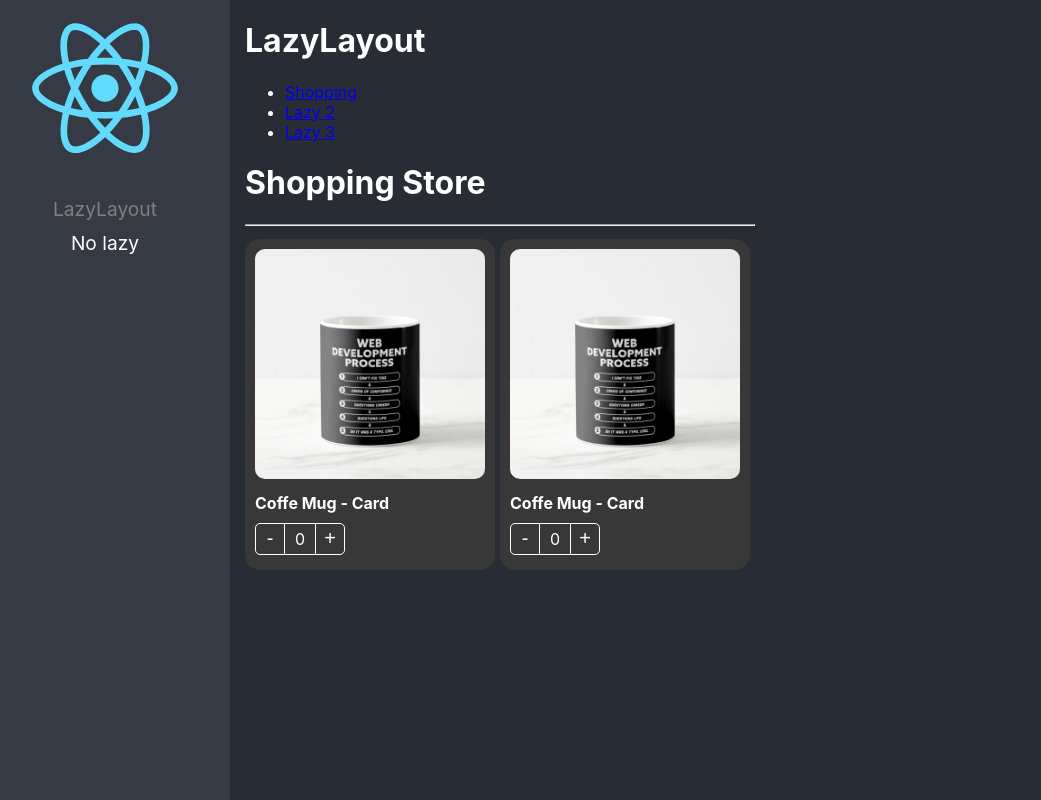
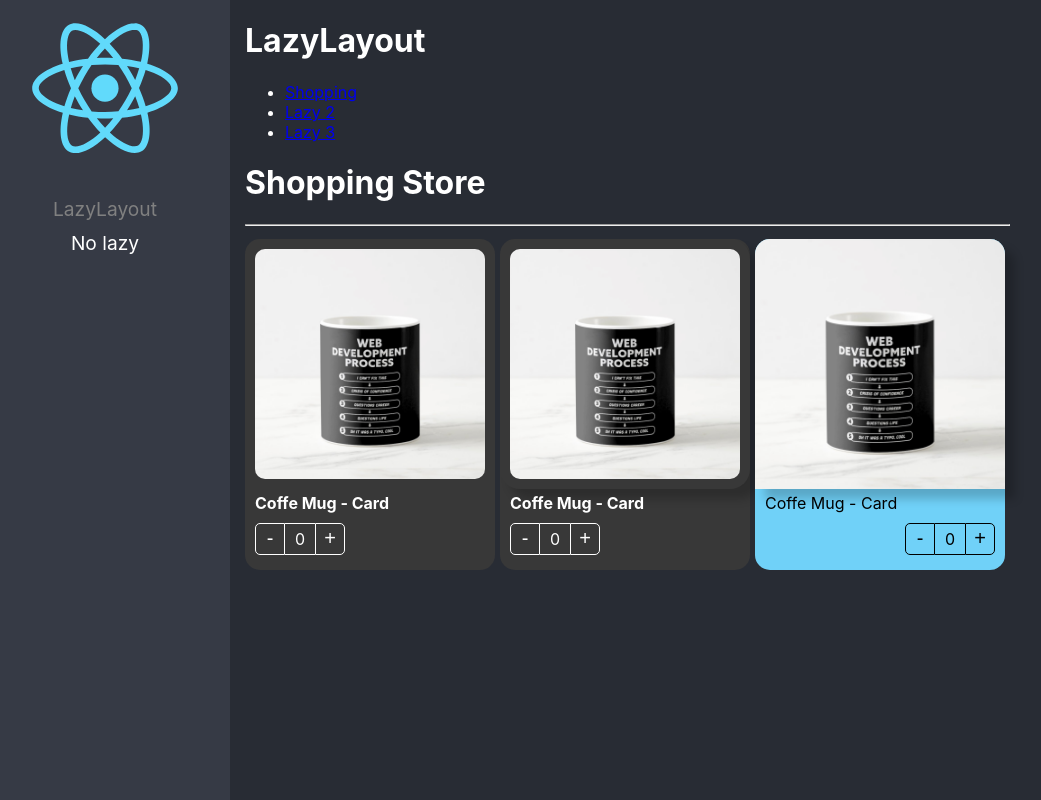
Before and after one commit to Fernanda553/react-initial-app, a React (Create React App) app: page /lazyload/lazy1 in a window 1280 px wide. Shown: the whole page, without its empty margins (20-1061 px from the left). Built offline with nearby package versions, Linux system fonts and the light colour scheme.

Commit message:
React CSSProperties

```diff
--- a/src/02-component-patterns/components/ProductButtons.tsx
+++ b/src/02-component-patterns/components/ProductButtons.tsx
@@ -1,16 +1,21 @@
 import { ProductContext } from "./ProductCard"
-import { useContext } from "react"
+import { CSSProperties, useContext } from "react"
 import styles from '../styles/styles.module.css'
 
 export interface Props {
     className?: string
+    style?: CSSProperties
+
 }
 
-export const ProductButtons = ({className}: Props) => {
+export const ProductButtons = ({className, style}: Props) => {
     const {increaseBy, counter } = useContext(ProductContext)
 
     return(
-        <div className={`${styles.buttonsContainer} ${className}`}>
+        <div
+        className={`${styles.buttonsContainer} ${className}`}
+        style={style}
+        >
         <button
         className={styles.buttonMinus}
         onClick={() => increaseBy(-1)}
--- a/src/02-component-patterns/components/ProductCard.tsx
+++ b/src/02-component-patterns/components/ProductCard.tsx
@@ -1,6 +1,6 @@
 import styles from '../styles/styles.module.css'
 import useProduct from '../hooks/useProduct'
-import { createContext, Dispatch, ReactElement, useContext } from 'react'
+import { createContext, CSSProperties, ReactElement } from 'react'
 import { Product, ProductContextProps} from '../interfaces/interfaces'
 
   export const ProductContext = createContext({} as ProductContextProps)
@@ -11,9 +11,10 @@
       product: Product
       children?: ReactElement | ReactElement[]
       className?: string
+      style?: CSSProperties
   }
 
-export const ProductCard = ({children, product , className}: Props) => {
+export const ProductCard = ({children, product , className, style}: Props) => {
     const { counter, increaseBy} = useProduct()
 
   return (
@@ -22,7 +23,10 @@
         increaseBy,
         product
     }}>
-            <div className={`${ styles.productCard } ${className}`}>
+            <div
+            className={`${ styles.productCard } ${className}`}
+            style={style}
+            >
         {children}
 {/*         <ProductImage img={product.img}/>
        <ProductTitle title={product.title}/>
--- a/src/02-component-patterns/components/ProductImage.tsx
+++ b/src/02-component-patterns/components/ProductImage.tsx
@@ -1,4 +1,4 @@
-import { useContext } from "react"
+import { CSSProperties, useContext } from "react"
 import { ProductContext } from "./ProductCard"
 import styles from '../styles/styles.module.css'
 import noImage from '../assets/no-image.jpg'
@@ -6,10 +6,11 @@
 export interface Props {
     className?: string
     img?: string
+    style?: CSSProperties
 }
 
 
-export const ProductImage = ({img, className}: Props) => {
+export const ProductImage = ({img, className, style}: Props) => {
     const {product} = useContext(ProductContext)
     let imgToShow = ''
 
@@ -24,6 +25,7 @@
     return (
         <img
         className={`${styles.productImg} ${className}`}
+        style={style}
         src={imgToShow}
         alt='Product'/>
     )
--- a/src/02-component-patterns/components/ProductTitle.tsx
+++ b/src/02-component-patterns/components/ProductTitle.tsx
@@ -1,10 +1,11 @@
-import { useContext } from "react"
+import { CSSProperties, useContext } from "react"
 import { ProductContext } from "./ProductCard"
 import styles from '../styles/styles.module.css'
 
 export interface Props {
     title?: string
     className?: string
+    style?: CSSProperties
 }
 
 
--- a/src/02-component-patterns/pages/ShoppingPage.tsx
+++ b/src/02-component-patterns/pages/ShoppingPage.tsx
@@ -30,9 +30,22 @@
           product={product}
           className="bg-dark text-white"
           >
-          <ProductImage className="custom-image"/>
+          <ProductImage className="custom-image" style={{ boxShadow: '10px 10px 10px rgba(0,0,0,0.2)'}}/>
           <ProductTitle className="text-bold"/>
           <ProductButtons className="custom-buttons"/>
+        </ProductCard>
+
+        <ProductCard
+          product={product}
+          style={{
+            backgroundColor: '#70D1F8'
+          }}>
+          <ProductImage style={{ boxShadow: '10px 10px 10px rgba(0,0,0,0.2)'}}/>
+          <ProductTitle style={{ fontWeight: 'bold'}}/>
+          <ProductButtons style={{
+            display: 'flex',
+            justifyContent: 'end'
+          }}/>
         </ProductCard>
         </div>
     </div>
```
